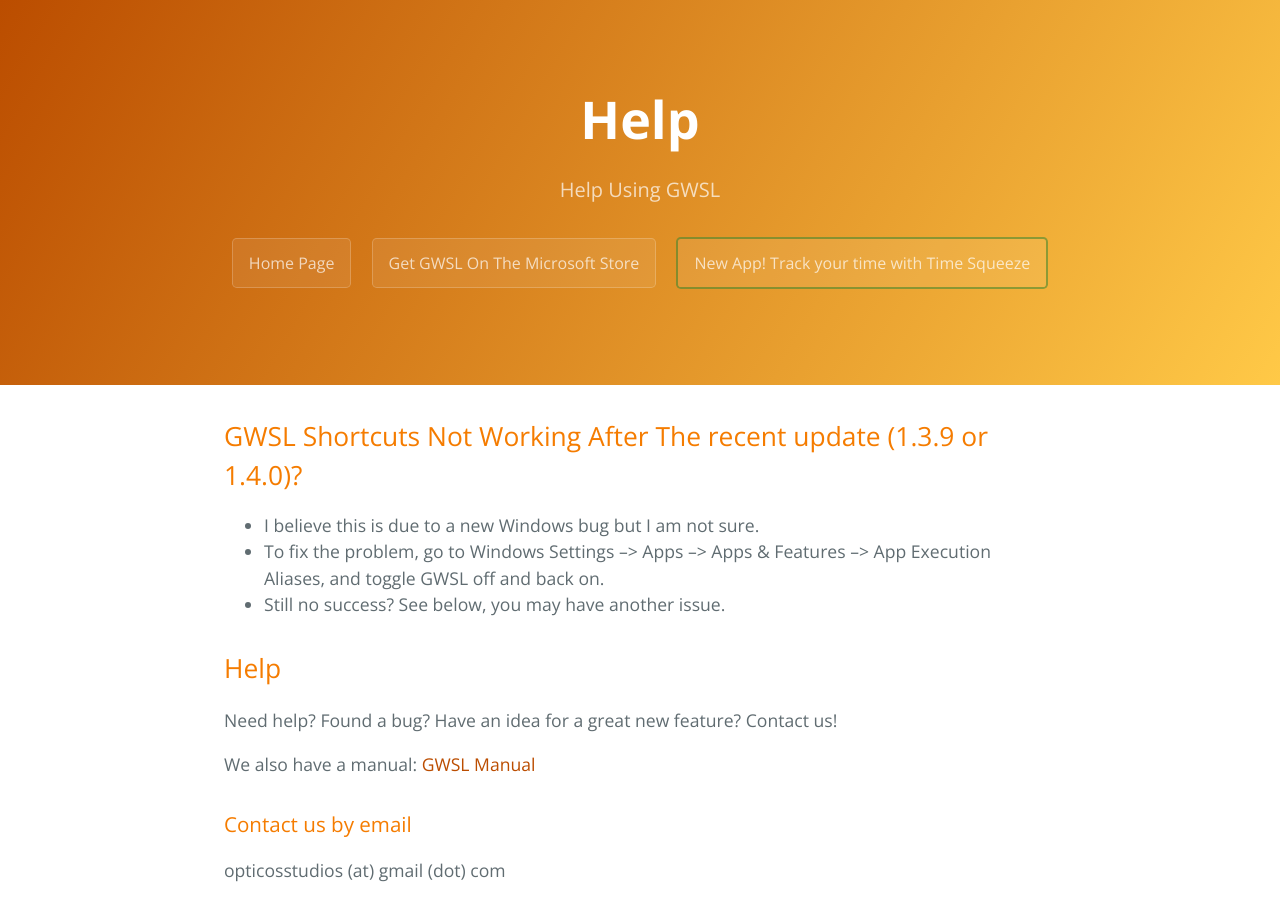
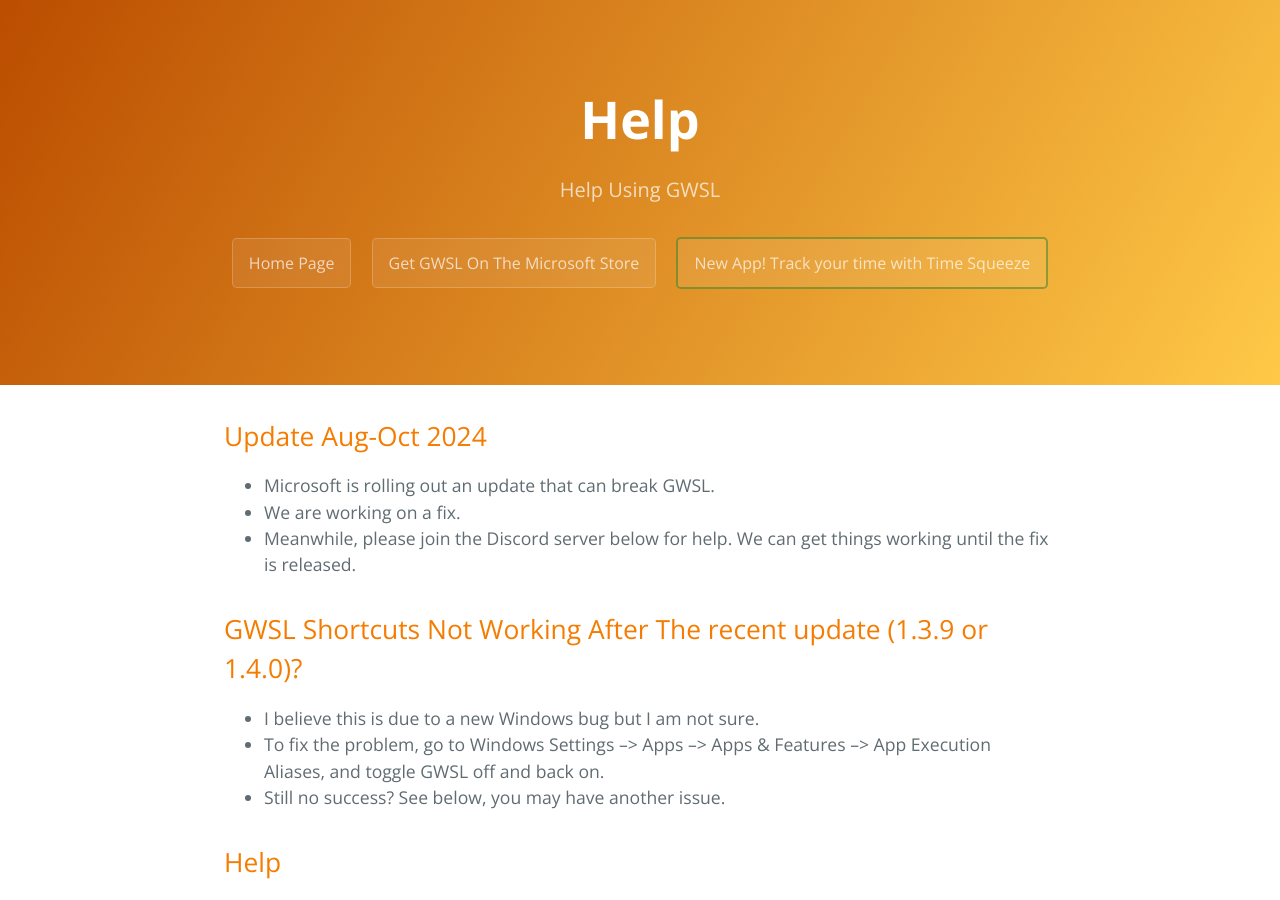
Before and after one commit to Opticos/gwsl, a Jekyll site: the page built from help.md, in a window 1280 px wide and 900 px high. Built offline with Jekyll 4.4.1, drawn with Linux system fonts in a browser that asks for light colours; the repository's description, which GitHub fills in, is left out.

Commit message:
Update help.md

```diff
--- a/help.md
+++ b/help.md
@@ -4,6 +4,13 @@ title: Help
 description: Help Using GWSL
 permalink: /help.html
 ---
+
+## Update Aug-Oct 2024
+* Microsoft is rolling out an update that can break GWSL.
+* We are working on a fix.
+* Meanwhile, please join the Discord server below for help. We can get things working until the fix is released.
+
+
 ## GWSL Shortcuts Not Working After The recent update (1.3.9 or 1.4.0)?
 * I believe this is due to a new Windows bug but I am not sure.
 * To fix the problem, go to Windows Settings --> Apps --> Apps & Features --> App Execution Aliases, and toggle GWSL off and back on.
```
